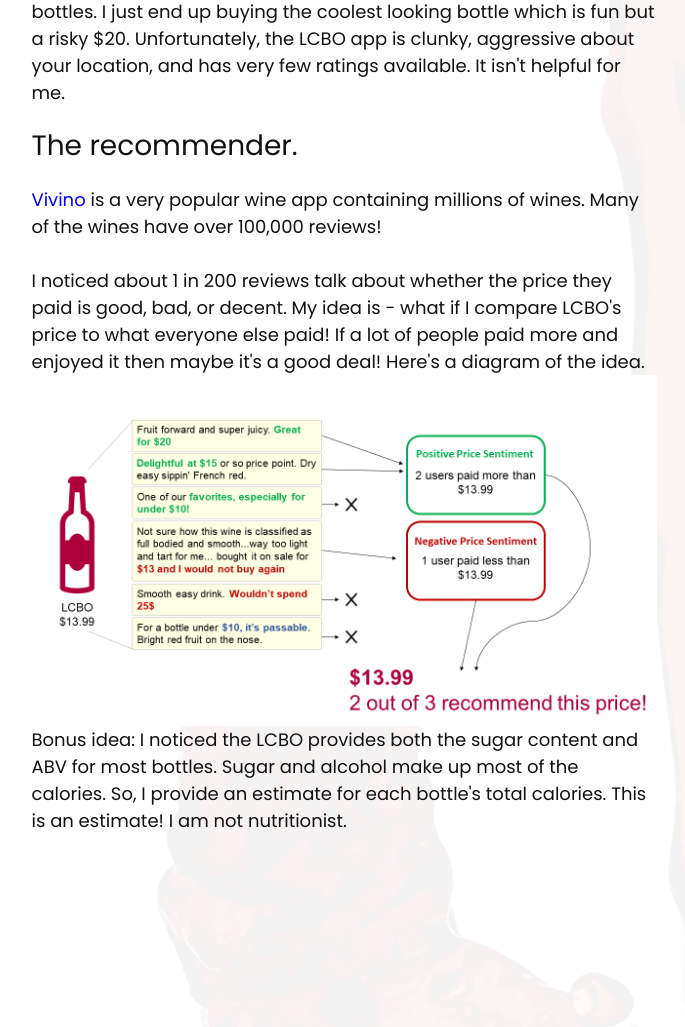
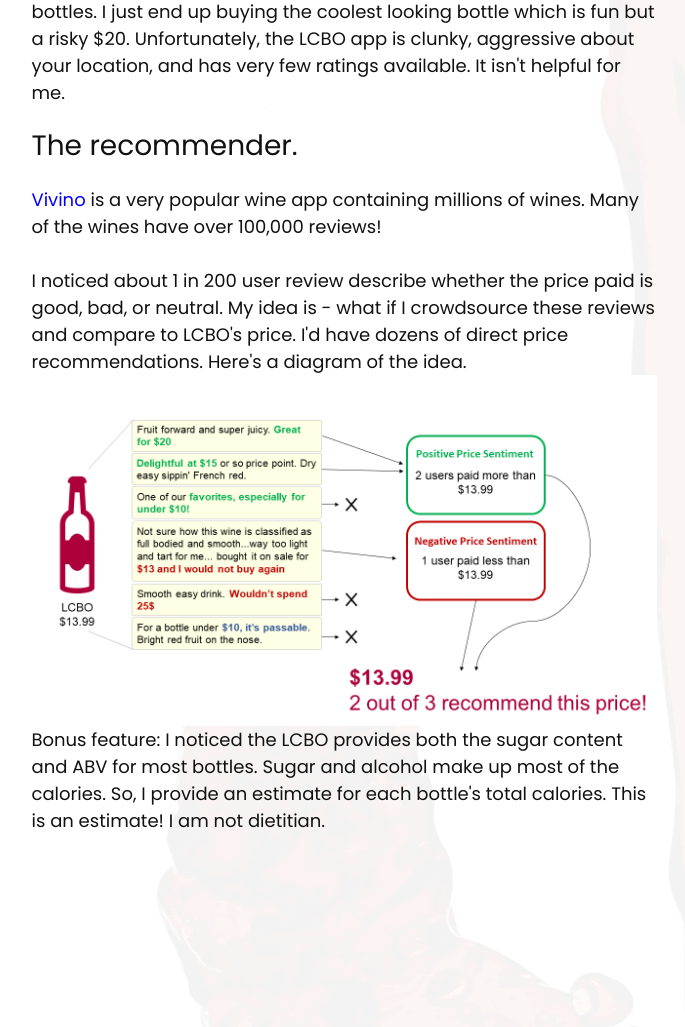
Before and after one commit to royourboat/ovino, a Flask app: page /about/ in a window 1280 px wide. Shown: the part 589-1616 px from the top of the page, without its empty margins (296-981 px from the left). Run offline with Flask 2, Linux system fonts and the light colour scheme; some libraries are stand-ins or nearby versions; some web fonts are replaced.

Commit message:
Update about.html

```diff
--- a/templates/about.html
+++ b/templates/about.html
@@ -173,12 +173,12 @@
           <h1>The recommender.</h1>
           <h3>
             <a href="https://www.vivino.com" style="color:blue">Vivino</a> is a very popular wine app containing millions of wines. Many of the wines have over 100,000 reviews! <br>
-            <br> I noticed about 1 in 200 reviews talk about whether the price they paid is good, bad, or decent. My idea is - what if I compare LCBO's price to what everyone else paid! If a lot of people paid more and enjoyed it then maybe it's a good deal! Here's a diagram of the idea.
+            <br> I noticed about 1 in 200 user review describe whether the price paid is good, bad, or neutral. My idea is - what if I crowdsource these reviews and compare to LCBO's price. I'd have dozens of direct price recommendations. Here's a diagram of the idea.
           </h3>
           <a href="../static/images/price_sentiment_diagram.png">
             <img src="../static/images/price_sentiment_diagram.png" />
           </a>
-          <h3> Bonus idea: I noticed the LCBO provides both the sugar content and ABV for most bottles. Sugar and alcohol make up most of the calories. So, I provide an estimate for each bottle's total calories. This is an estimate! I am not nutritionist.  </h3>
+          <h3> Bonus feature: I noticed the LCBO provides both the sugar content and ABV for most bottles. Sugar and alcohol make up most of the calories. So, I provide an estimate for each bottle's total calories. This is an estimate! I am not dietitian.  </h3>
         </section>
         <br>
         <br>
```
